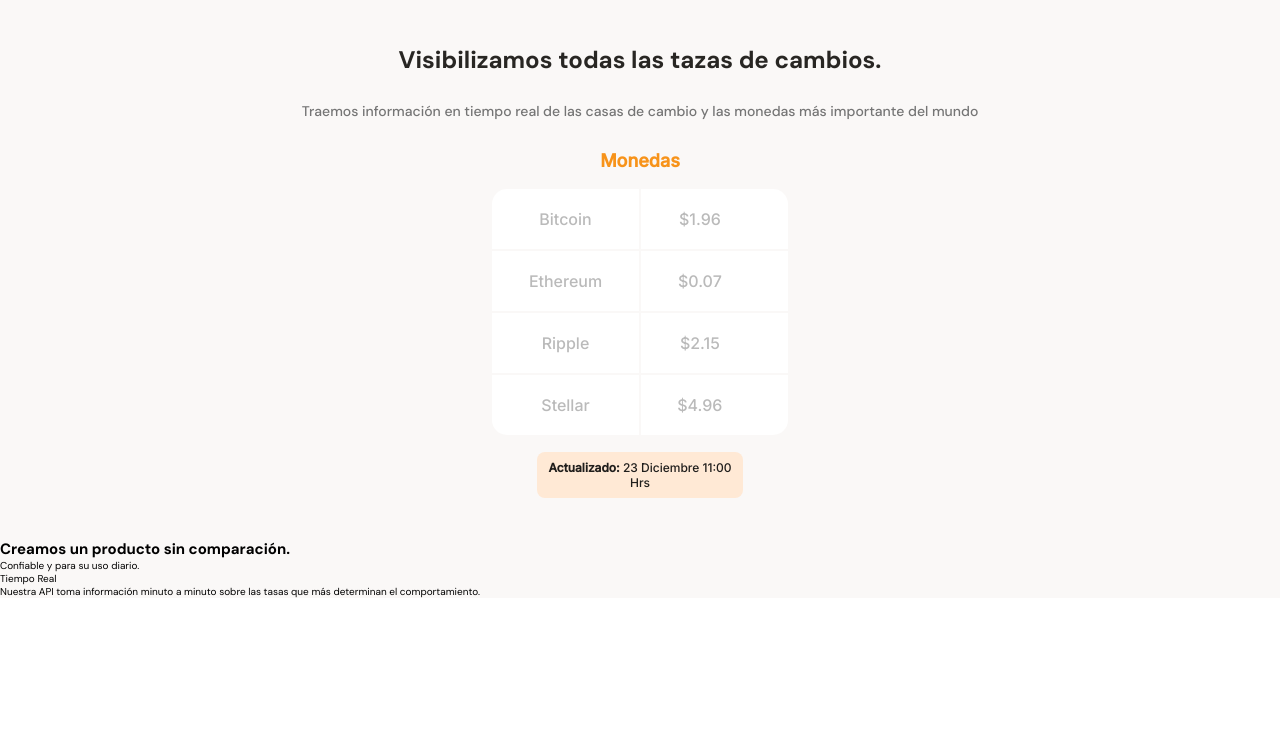
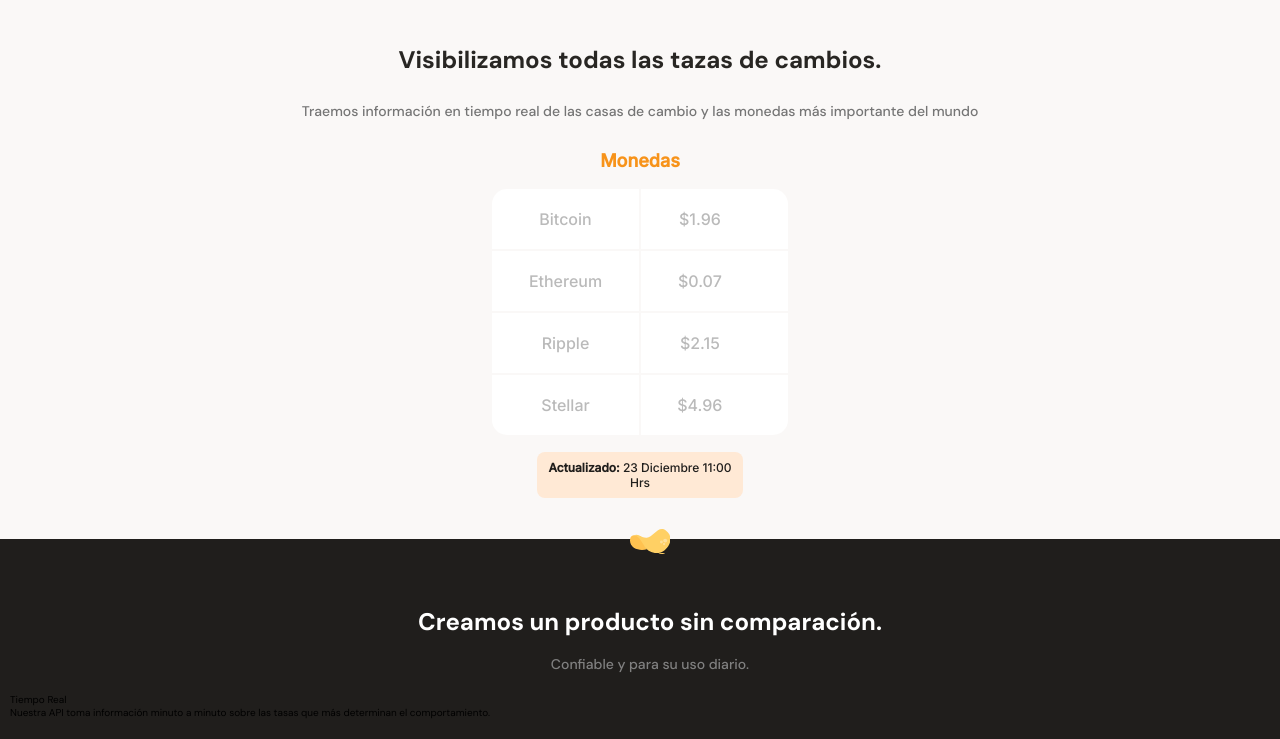
Before and after one commit to pacool84/Corporate-Bitcoins-Sales, a plain HTML site: page index.html in a window 1280 px wide. Shown: the part 617-1356 px from the top of the page. Before the commit the page ends 1215 px from the top, so only its background shows below. Drawn offline with Linux system fonts and the light colour scheme.

Commit message:
[ADD] Styles to the title of the benefits section

```diff
--- a/index.html
+++ b/index.html
@@ -94,8 +94,8 @@
         </section>
       </section>
       <section class="main-product-detail">
-        <span></span>
-        <div>
+        <span class="product-detail--batata-logo"></span>
+        <div class="product-detail--title">
           <h2>Creamos un producto sin comparación.</h2>
           <p>Confiable y para su uso diario.</p>
         </div>
--- a/styles.css
+++ b/styles.css
@@ -273,3 +273,46 @@ main {
   height: 250px;
   margin: 0 auto;
 }
+
+.main-product-detail {
+  position: relative;
+  width: 100%;
+  min-width: 320px;
+  height: auto;
+  padding: 20px 10px;
+  background-color: var(--warm-black);
+}
+
+.product-detail--batata-logo {
+  position: absolute;
+  width: 40px;
+  height: 25px;
+  top: -10px;
+  left: calc(50% - 20px);
+  background: url("./assets/icons/batata.svg");
+}
+
+.product-detail--title {
+  width: 90%;
+  min-width: 288px;
+  height: auto;
+  margin: 0 auto;
+  margin-top: 50px;
+  text-align: center;
+}
+
+.product-detail--title h2 {
+  margin-bottom: 20px;
+  font-size: 2.4rem;
+  font-weight: bold;
+  line-height: 2.6rem;
+  color: var(--just-white);
+}
+
+.product-detail--title p {
+  margin-bottom: 20px;
+  font-size: 1.4rem;
+  font-weight: 500;
+  line-height: 1.8rem;
+  color: #808080;
+}
```
